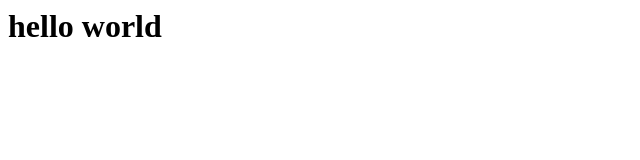
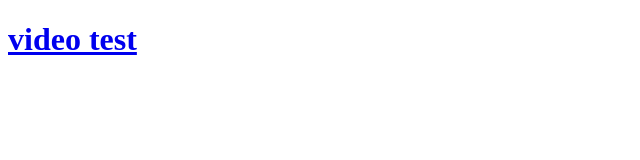
Before and after one commit to zeroOne0012/first, a plain HTML site: page index.html in a window 1280 px wide. Shown: the whole page, without its empty margins (0-640 px from the left). Drawn offline with Linux system fonts and the light colour scheme.

Commit message:
Update index.html

```diff
--- a/index.html
+++ b/index.html
@@ -1 +1,11 @@
-<h1> hello world </h1>
+<!DOCTYPE html>
+<html lang="ko">
+<head>
+    <meta charset="UTF-8">
+    <meta name="viewport" content="width=device-width, initial-scale=1.0">
+    <title>Document</title>
+</head>
+<body>
+    <h1><a href="video.html">video test</a></h1>
+</body>
+</html>
```
